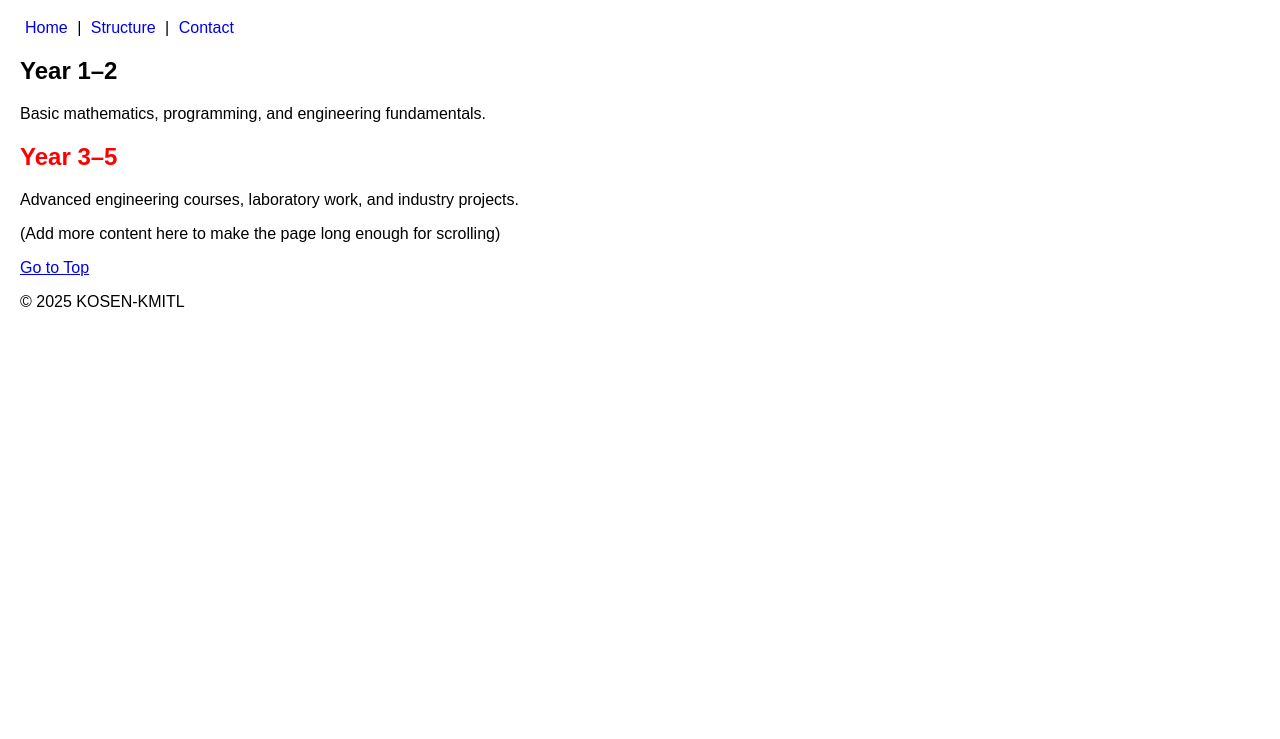
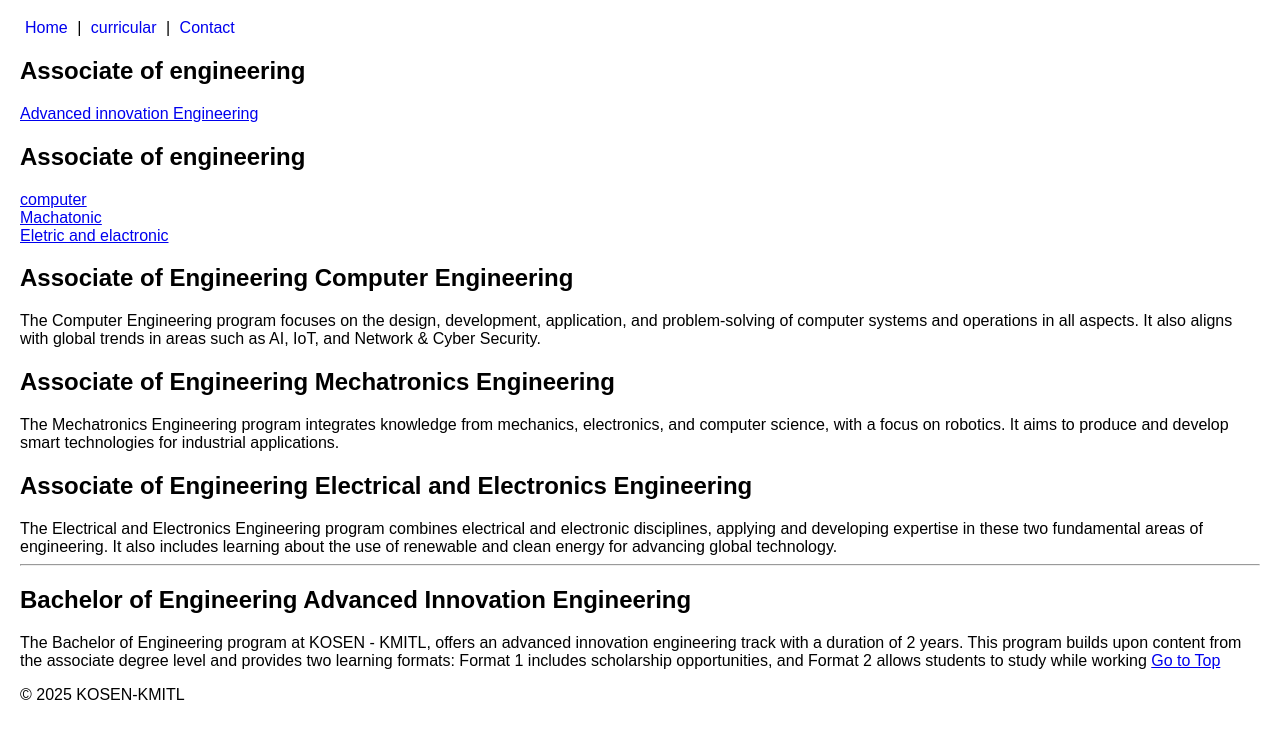
Before and after one commit to 29Kn16/mini_site, a plain HTML site: page kmitl/structure.html in a window 1280 px wide. Shown: the part 61-800 px from the top of the page. Drawn offline with Linux system fonts and the light colour scheme.

Commit message:
Struturs

```diff
--- a/kmitl/structure.html
+++ b/kmitl/structure.html
@@ -13,27 +13,39 @@
 <h1 class="highlight">Curriculum Structure</h1>
 <nav>
 <a href="index.html">Home</a> |
-<a href="structure.html">Structure</a> |
+<a href="structure.html">curricular</a> |
 <a href="contact.html">Contact</a>
 </nav>
 </header>
 
 
 <section>
-<h2>Year 1–2</h2>
-<p>Basic mathematics, programming, and engineering fundamentals.</p>
+<h1><a name="Associate">Associate of engineering</a></h1>
+<A href="#Advance">Advanced innovation Engineering</A><BR>
+<h1><a name="Associate">Associate of engineering</a></h1>
+    <P>
+        <A href="#CE">computer</A><BR>
+        <A href="#ME">Machatonic</A><BR>
+        <A href="#EE">Eletric and elactronic</A><BR>
+    <H2 id="CE">Associate of Engineering
+Computer Engineering</H2>
+The Computer Engineering program focuses on the design, development, application, and problem-solving of computer systems and operations in all aspects. It also aligns with global trends in areas such as AI, IoT, and Network & Cyber Security.
+    <H2 id="ME">Associate of Engineering
+Mechatronics Engineering</H2>
+The Mechatronics Engineering program integrates knowledge from mechanics, electronics, and computer science, with a focus on robotics. It aims to produce and develop smart technologies for industrial applications.
+<H2 id="EE">Associate of Engineering
+Electrical and Electronics Engineering</H2>
+The Electrical and Electronics Engineering program combines electrical and electronic disciplines, applying and developing expertise in these two fundamental areas of engineering. It also includes learning about the use of renewable and clean energy for advancing global technology.
 
+<hr />
 
-<h2 class="warning">Year 3–5</h2>
-<p>Advanced engineering courses, laboratory work, and industry projects.</p>
+<H2 id="Advanced">Bachelor of Engineering
+Advanced Innovation Engineering
+</H2>
 
+The Bachelor of Engineering program at KOSEN - KMITL, offers an advanced innovation engineering track with a duration of 2 years. This program builds upon content from the associate degree level and provides two learning formats: Format 1 includes scholarship opportunities, and Format 2 allows students to study while working
+<a href="#top">Go to Top</a>
 
-<p>
-(Add more content here to make the page long enough for scrolling)
-</p>
-
-
-<a href="#top">Go to Top</a>
 </section>
 
 
```
Also changed, not shown: kmitl/contact.html (+1 -1 lines).
